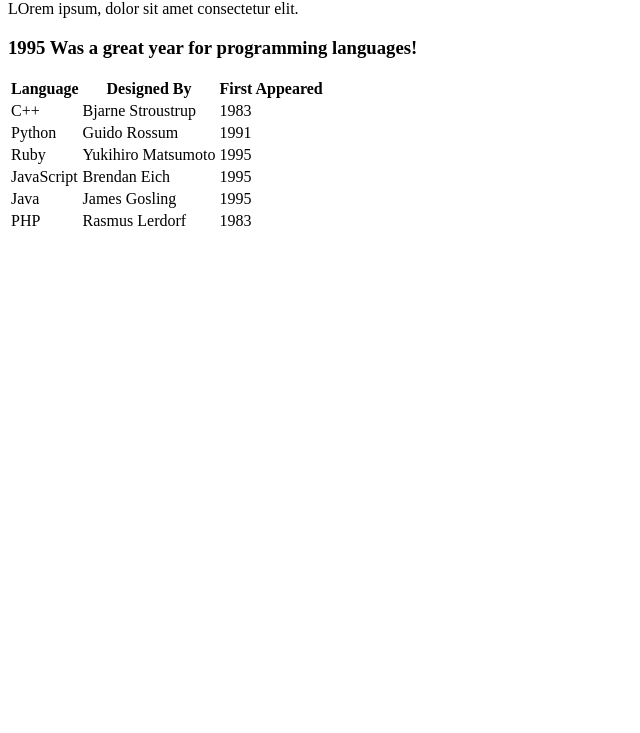
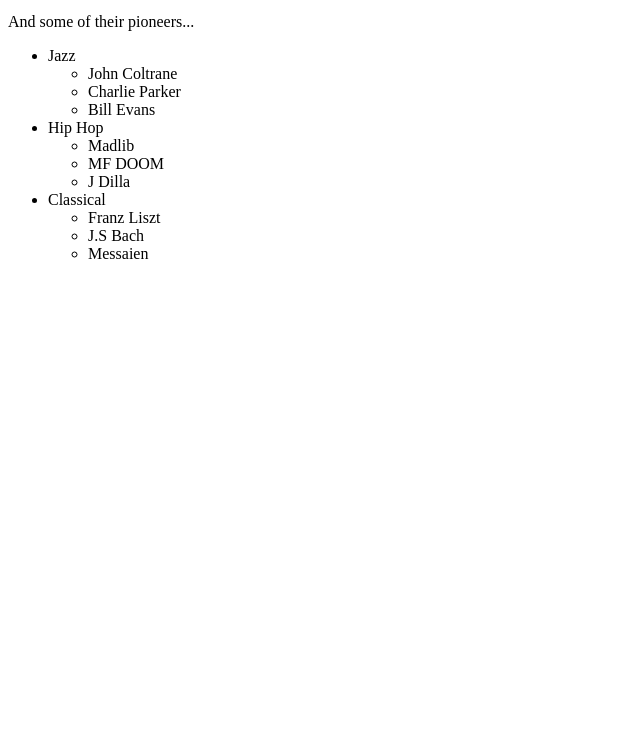
Before and after one commit to KseniiaEfremova/xander-html-attribute-exercises, a plain HTML site: page index.html in a window 1280 px wide. Shown: the part 67-800 px from the top of the page, without its empty margins (0-640 px from the left). Drawn offline with Linux system fonts and the light colour scheme.

Commit message:
Created lists

```diff
--- a/index.html
+++ b/index.html
@@ -4,49 +4,30 @@
     <meta charset="UTF-8" />
     <meta name="viewport" content="width=device-width, initial-scale=1.0" />
     <meta http-equiv="X-UA-Compatible" content="ie=edge" />
-    <title>Ex 1</title>
+    <title>Ex 2</title>
   </head>
   <body>
-    <h2>A brief insight into programming languages.</h2>
-    <p>LOrem ipsum, dolor sit amet consectetur elit.</p>
-    <h3>1995 Was a great year for programming languages!</h3>
-    <table>
-        <tr>
-            <th>Language</th>
-            <th>Designed By</th>
-            <th>First Appeared</th>
-        </tr>
-        <tr>
-            <td>C++</td>
-            <td>Bjarne Stroustrup</td>
-            <td>1983</td>
-        </tr>
-        <tr>
-            <td>Python</td>
-            <td>Guido Rossum</td>
-            <td>1991</td>
-        </tr>
-        <tr>
-            <td>Ruby</td>
-            <td>Yukihiro Matsumoto</td>
-            <td>1995</td>
-        </tr>
-        <tr>
-            <td>JavaScript</td>
-            <td>Brendan Eich</td>
-            <td>1995</td>
-        </tr>
-        <tr>
-            <td>Java</td>
-            <td>James Gosling</td>
-            <td>1995</td>
-        </tr>
-        <tr>
-            <td>PHP</td>
-            <td>Rasmus Lerdorf</td>
-            <td>1983</td>
-        </tr>
-
-    </table>
+    <h1>My Favorite Musical Genres</h1>
+    <p>And some of their pioneers...</p>
+    <ul>
+        <li>Jazz</li>
+        <ul>
+            <li>John Coltrane</li>
+            <li>Charlie Parker</li>
+            <li>Bill Evans</li>
+        </ul>
+        <li>Hip Hop</li>
+        <ul>
+            <li>Madlib</li>
+            <li>MF DOOM</li>
+            <li>J Dilla</li>
+        </ul>
+        <li>Classical</li>
+        <ul>
+            <li>Franz Liszt</li>
+            <li>J.S Bach</li>
+            <li>Messaien</li>
+        </ul>
+    </ul>
   </body>
 </html>
```
